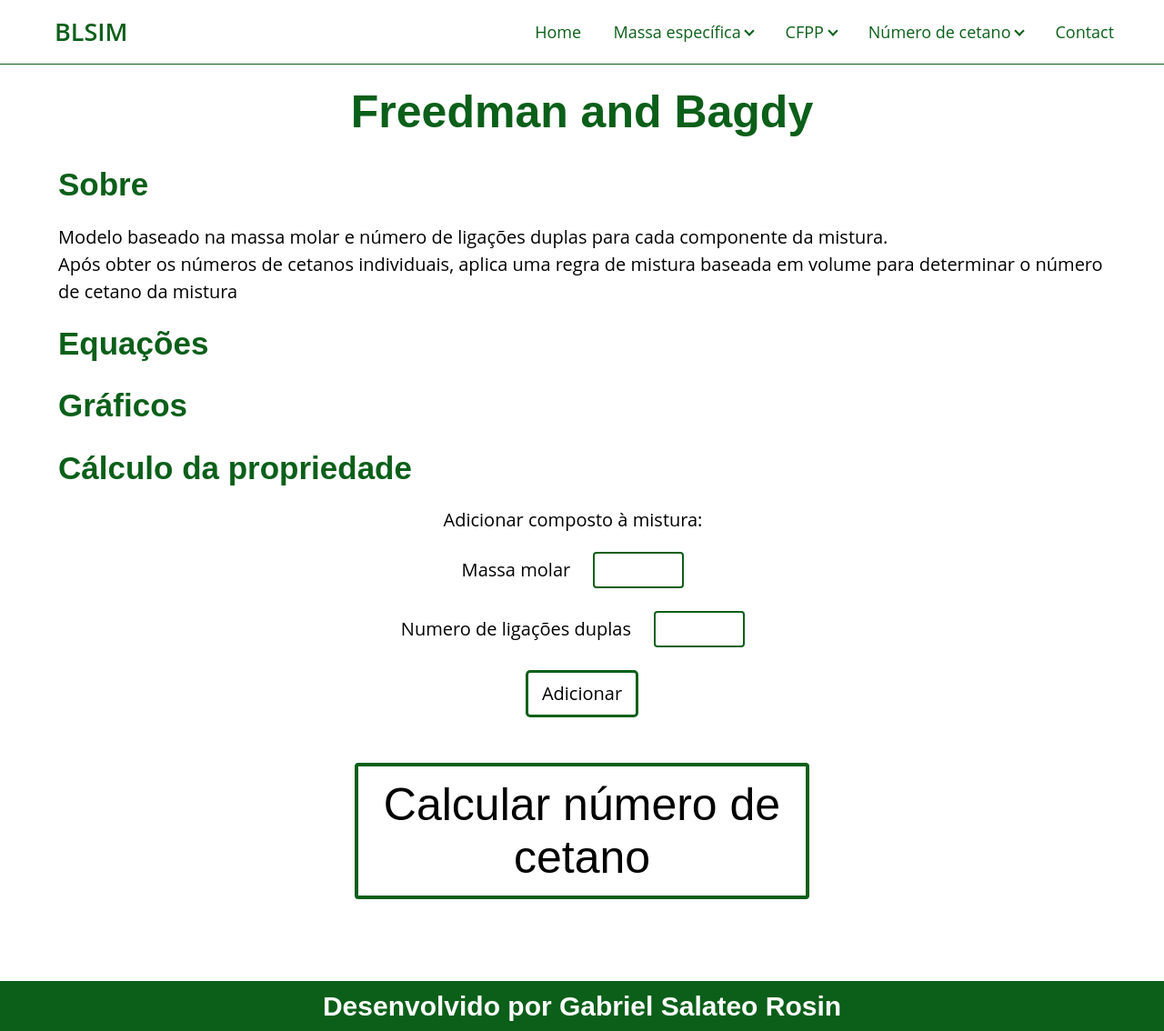
After one commit to gabao55/Biolab-Simulator, a Django app: page /cetane-number/Freedman-Bagdy/ in a window 1280 px wide. The commit adds this page. Shown: the whole page at 91% size. Run offline with Django 4.2, Linux system fonts and the light colour scheme; data that the repository does not hold is empty.

Commit message:
Implements new model for Cetane Number that relies on Molar mass and number of double bonds

```diff
--- /dev/null
+++ b/biolab_simulator/cetaneNumber/templates/cetaneNumber/freedman_bagdy.html
@@ -0,0 +1,52 @@
+{% extends 'cetaneNumber/model.html' %}
+{% load static %}
+
+{% block prediction_form %}
+
+    <h2>Cálculo da propriedade</h2>
+
+    {% if result %}
+
+        <h1>Número de cetano calculado</h1>
+
+            {% if messages %}
+            <ul class="messages">
+                {% for message in messages %}
+                    <div class="container-fluid p-0">
+                        <div class="alert {{ message.tags }} alert-dismissible" role="alert" >
+                            <span class="closebtn" onclick="this.parentElement.style.display='none';">&times;</span>
+                            {{ message }}
+                        </div>
+                    </div>
+                {% endfor %}
+            </ul>
+            {% endif %}
+
+        <h2 style="color: black; font-weight: normal; text-align: center;">{{ result }}</h2>
+
+    {% endif %}
+
+    <div class="form-center">
+        <form action="." method="POST">
+            {% csrf_token %}
+            <div class="add-compound add-esther">
+                <label for="Add compound to mixture">Adicionar composto à mistura:</label>
+                <div>
+                    <label for="Molar mass">Massa molar</label>
+                    <input id="molar-mass" type="number" min="0" />
+                </div>
+                <div>
+                    <label for="Double bounds">Numero de ligações duplas</label>
+                    <input id="double-bounds-number" type="number" min="0" />
+                </div>
+                <div onclick="addCompoundFreedman();" class="add-button">Adicionar</div>
+            </div>
+
+            <div class="form-center added-compounds"></div>
+
+            <input type="submit" value="Calcular número de cetano" />
+        </form>
+    </div>
+    <script src="{% static 'assets/js/lapuertaRodriguez.js' %}"></script>
+
+{% endblock prediction_form %}
--- a/biolab_simulator/cetaneNumber/urls.py
+++ b/biolab_simulator/cetaneNumber/urls.py
@@ -7,5 +7,6 @@
     path('', views.CetaneNumber.as_view(), name='cetaneNumber'),
     path('Lapuerta-Rodriguez-Mora/', views.LapuertaRodriguez.as_view(), name='lapuerta_rodriguez'),
     path('Lapuerta-Rodriguez-Mora-only-FAME/', views.LapuertaRodriguezSimplified.as_view(), name='lapuerta_rodriguez_simplified'),
+    path('Freedman-Bagdy/', views.FreedmanBagdy.as_view(), name='freedman_bagdy'),
     path('<str:name>/', views.PredictiveModel.as_view(), name='cetaneNumber_model'),
 ]
--- a/biolab_simulator/cetaneNumber/views.py
+++ b/biolab_simulator/cetaneNumber/views.py
@@ -2,7 +2,7 @@
 from django.views.generic import DetailView, View
 from django.contrib import messages
 from . import models
-from .utils import lapuerta_rodriguez_predict, lapuerta_rodriguez_simplified_predict
+from .utils import freedman_bagdy_predict, lapuerta_rodriguez_predict, lapuerta_rodriguez_simplified_predict
 
 
 class CetaneNumber(View):
@@ -83,3 +83,30 @@
                 "A soma da porcentagem de volume dos compostos não é igual a 100%, isso pode afetar a propriedade prevista.")
 
             return render(request, self.template_name, self.context)
+
+class FreedmanBagdy(LapuertaRodriguez):
+    template_name = "cetaneNumber/freedman_bagdy.html"
+    model = get_object_or_404(models.PredictiveModel,
+        name = "Freedman and Bagdy")
+
+    context = {
+        "model": model,
+    }
+
+    def post(self, request, *args, **kwargs):
+        if request.method == 'POST':
+            form = request.POST.dict()
+            form.pop("csrfmiddlewaretoken")
+
+            if not form:
+                return render(request, self.template_name, self.context)
+
+            self.context['result'], volumes = freedman_bagdy_predict(form)
+
+            print(form)
+
+            if sum(volumes) != 1:
+                messages.warning(self.request,
+                "A soma da porcentagem de volume dos compostos não é igual a 100%, isso pode afetar a propriedade prevista.")
+
+            return render(request, self.template_name, self.context)
--- a/biolab_simulator/home/templates/home/home.html
+++ b/biolab_simulator/home/templates/home/home.html
@@ -48,6 +48,11 @@
                 <li><a href="{% url 'cetaneNumber:lapuerta_rodriguez_simplified' %}">{{ model }}</a> - {{ model.brief_description }}</li>
 
             {% endwith %}
+            {% with cetane_number_models|get_name:"Freedman and Bagdy" as model %}
+
+                <li><a href="{% url 'cetaneNumber:freedman_bagdy' %}">{{ model }}</a> - {{ model.brief_description }}</li>
+
+            {% endwith %}
 
         </ul>
 
--- a/biolab_simulator/templates/partial/_navbar.html
+++ b/biolab_simulator/templates/partial/_navbar.html
@@ -27,7 +27,7 @@
             <ul>
                 <li><a href="{% url 'cetaneNumber:lapuerta_rodriguez' %}">Lapuerta et al.</a></li>
                 <li><a href="{% url 'cetaneNumber:lapuerta_rodriguez_simplified' %}">Lapuerta (only FAME)</a></li>
-                <li><a href="#">Eq 3</a></li>
+                <li><a href="{% url 'cetaneNumber:freedman_bagdy' %}">Freedman</a></li>
             </ul>
         </li>
         <li class="option"><a href="{% url 'home:contact' %}">Contact</a></li>
--- a/biolab_simulator/templates/static/assets/js/lapuertaRodriguez.js
+++ b/biolab_simulator/templates/static/assets/js/lapuertaRodriguez.js
@@ -10,13 +10,13 @@
     const doubleBonds = addedCompound.querySelector("input[id=double-bounds-number]").value;
 
     if (checkInputs(carbonsNumber, doubleBonds) === false) {
-        alert("Please fill all fields to proceed.");
+        alert("Por favor preencha todos os campos para prosseguir.");
         return
     } else if (checkInputs(carbonsNumber, doubleBonds) === "wrong fields") {
-        alert ("Number of double bonds should be smaller then the number of carbons minus 1.");
+        alert ("O número de ligações duplas deve ser menor que o número de carbonos menos 1.");
         return
     } else if (checkInputs(carbonsNumber, doubleBonds) === "negative input") {
-        alert("Please provide positive numbers");
+        alert("Por favor, forneça números positivos");
         return
     }
 
@@ -31,7 +31,7 @@
     isCompoundAdded = checkRepetitiveCompound(compoundDetails);
 
     if (isCompoundAdded) {
-        alert("Compound already added.");
+        alert("Composto já inserido.");
         isCompoundAdded = false;
         return
     }
@@ -109,13 +109,13 @@
     const doubleBonds = addedCompound.querySelector("input[id=double-bounds-number]").value;
 
     if (checkInputs(carbonsNumber, doubleBonds) === false) {
-        alert("Please fill all fields to proceed.");
+        alert("Por favor preencha todos os campos para prosseguir.");
         return
     } else if (checkInputs(carbonsNumber, doubleBonds) === "wrong fields") {
-        alert ("Number of double bonds should be smaller then the number of carbons minus 1.");
+        alert ("O número de ligações duplas deve ser menor que o número de carbonos menos 1.");
         return
     } else if (checkInputs(carbonsNumber, doubleBonds) === "negative input") {
-        alert("Please provide positive numbers");
+        alert("Por favor, forneça números positivos");
         return
     }
 
@@ -127,7 +127,7 @@
     isCompoundAdded = checkRepetitiveCompound(compoundDetails);
 
     if (isCompoundAdded) {
-        alert("Compound already added.");
+        alert("Composto já inserido.");
         isCompoundAdded = false;
         return
     }
@@ -152,4 +152,47 @@
     `;
 
     compoundIndex ++;
+}function addCompoundFreedman() {
+    const addedCompound = document.querySelector(".add-compound");
+    const molarMass = addedCompound.querySelector("input[id=molar-mass]").value;
+    const doubleBonds = addedCompound.querySelector("input[id=double-bounds-number]").value;
+
+    if (!molarMass || !doubleBonds) {
+        alert("Por favor preencha todos os campos para prosseguir.");
+        return
+    }
+
+    let compoundDetails = {
+        molarMass,
+        db: doubleBonds
+    };
+
+    isCompoundAdded = checkRepetitiveCompound(compoundDetails);
+
+    if (isCompoundAdded) {
+        alert("Composto já inserido.");
+        isCompoundAdded = false;
+        return
+    }
+
+    allCompounds.push(compoundDetails);
+
+    const form = document.querySelector(".added-compounds");
+    form.innerHTML += `
+        <label for="${"Molar mass " + String(compoundIndex)}">
+            Massa molar
+        </label>
+        <input name="${"Molar mass " + String(compoundIndex)}" type='number' value=${molarMass} min="1">
+        <label for="${"Double bonds " + String(compoundIndex)}">
+            Número de duplas ligações
+        </label>
+        <input name="${"Double bonds " + String(compoundIndex)}" type='number' value=${doubleBonds} min=0>
+        <label for="${"Volume % " + String(compoundIndex)}">
+            % em volume
+        </label>
+        <input name="${"Volume % " + String(compoundIndex)}" type='number' placeholder='0' min=0 max=100 value=0>
+        <br>
+    `;
+
+    compoundIndex ++;
 }
```
Also changed, not shown: biolab_simulator/cetaneNumber/utils.py (+20 -0 lines), biolab_simulator/static/assets/js/lapuertaRodriguez.js (+51 -8 lines), biolab_simulator/db.sqlite3.
